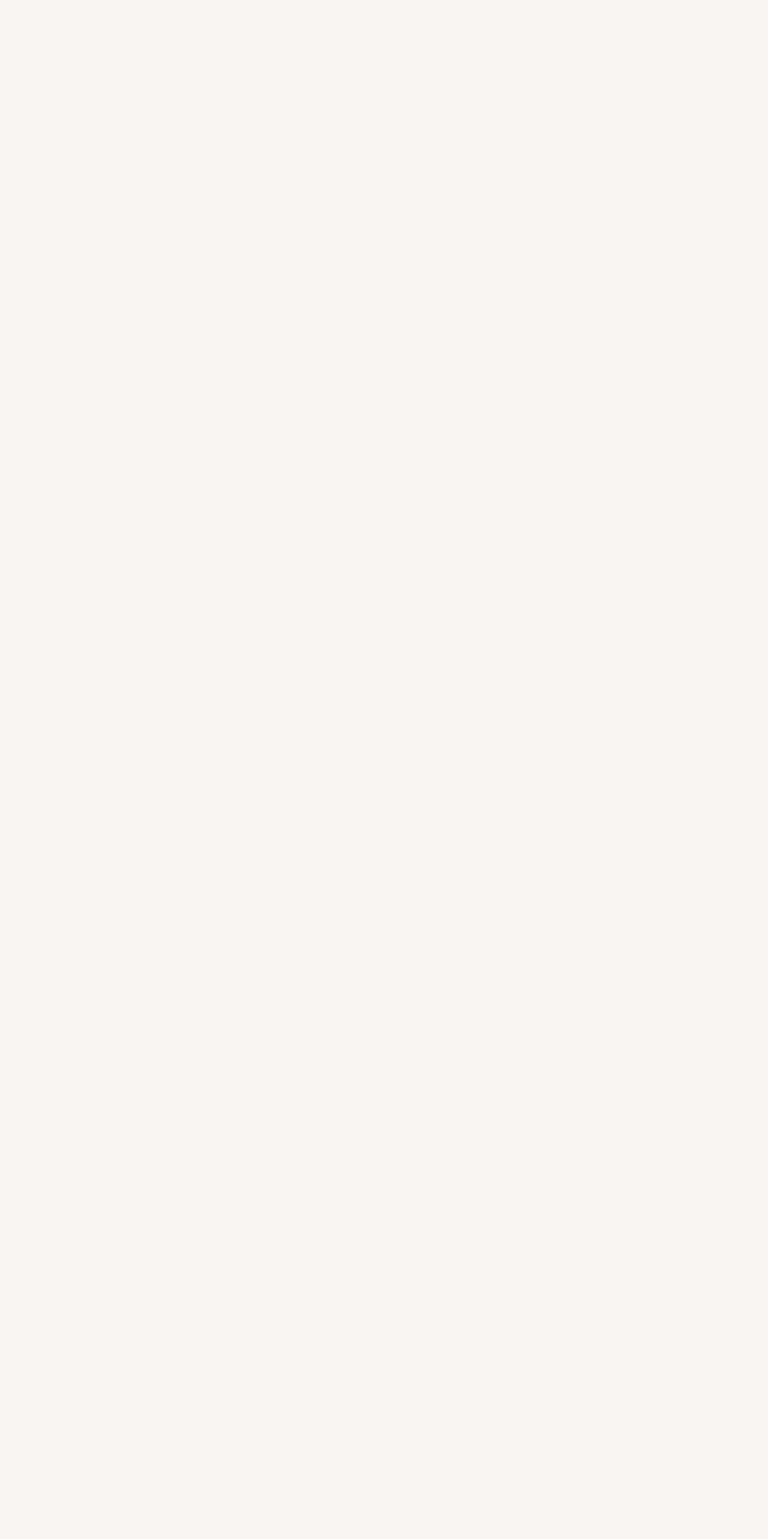
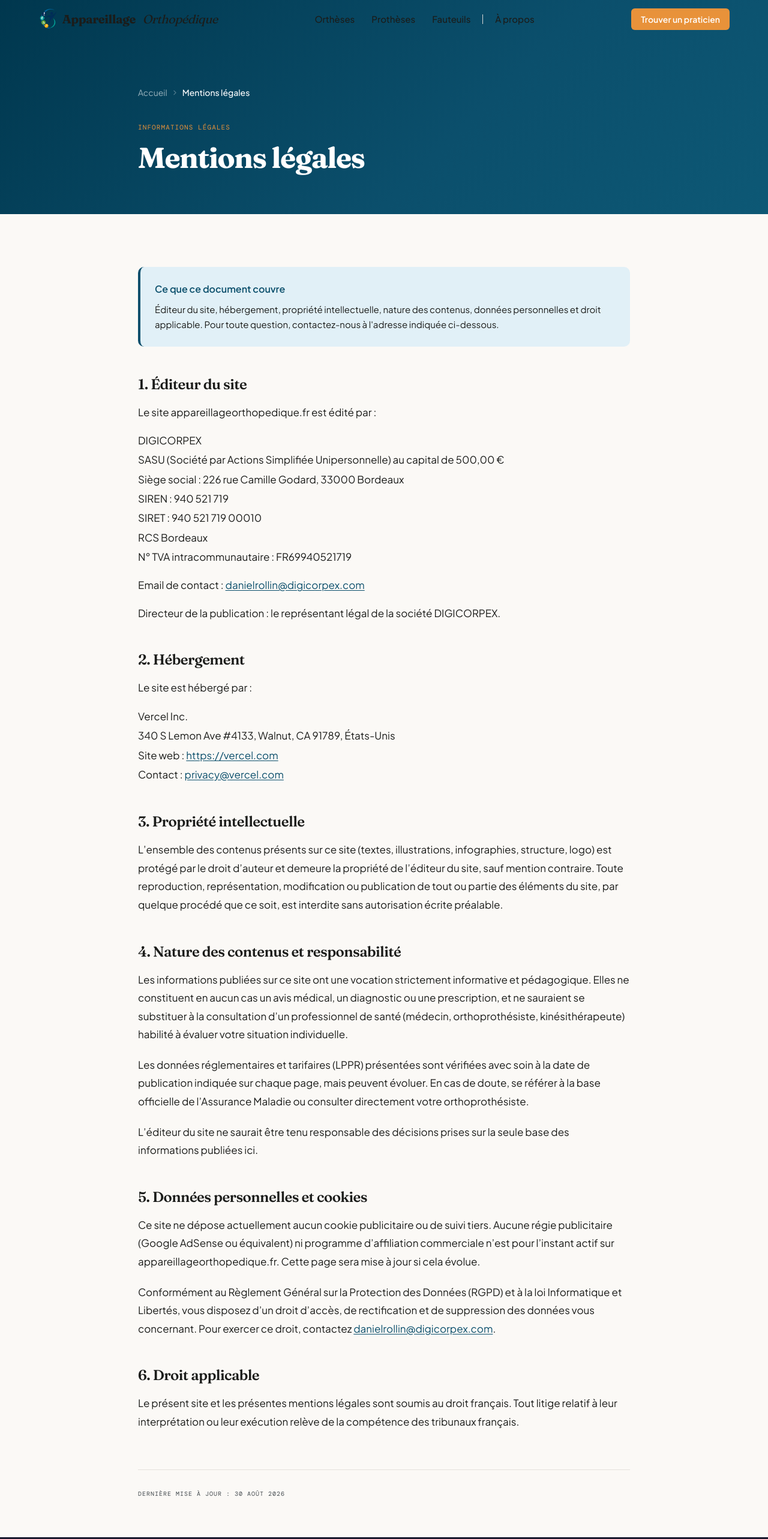
Before and after one commit to Dany-226/appareillage-orthopedique, a Next.js app: page /mentions-legales in a window 1280 px wide. Before the commit this address had no page. Shown: the top 2566 px of the page at 60% size. Before the commit the page ends 800 px from the top, so only its background shows below. Built offline with nearby package versions, Linux system fonts and the light colour scheme.

Commit message:
feat: add real mentions-legales page, remove 3 unbuilt about-section footer links

```diff
--- /dev/null
+++ b/src/app/mentions-legales/page.tsx
@@ -0,0 +1,214 @@
+import type { Metadata } from 'next'
+import Navbar from '@/components/layout/Navbar'
+import Footer from '@/components/layout/Footer'
+import Breadcrumb from '@/components/article/Breadcrumb'
+import { Reveal } from '@/components/ui/Reveal'
+import InfoBox from '@/components/article/blocks/InfoBox'
+
+export const metadata: Metadata = {
+  title: 'Mentions légales',
+  description:
+    "Mentions légales du site appareillageorthopedique.fr : éditeur, hébergement, propriété intellectuelle, données personnelles et droit applicable.",
+  alternates: {
+    canonical: '/mentions-legales',
+  },
+}
+
+const heroGradient = 'linear-gradient(135deg, #00374e 0%, #0b4f6c 60%, #0d5875 100%)'
+
+const sections = [
+  {
+    title: '1. Éditeur du site',
+    body: (
+      <>
+        <p className="font-sans text-on-surface leading-[1.8]" style={{ fontSize: '17px' }}>
+          Le site appareillageorthopedique.fr est édité par :
+        </p>
+        <p className="font-sans text-on-surface leading-[1.9] mt-4" style={{ fontSize: '17px' }}>
+          DIGICORPEX<br />
+          SASU (Société par Actions Simplifiée Unipersonnelle) au capital de 500,00 €<br />
+          Siège social : 226 rue Camille Godard, 33000 Bordeaux<br />
+          SIREN : 940 521 719<br />
+          SIRET : 940 521 719 00010<br />
+          RCS Bordeaux<br />
+          N° TVA intracommunautaire : FR69940521719
+        </p>
+        <p className="font-sans text-on-surface leading-[1.8] mt-4" style={{ fontSize: '17px' }}>
+          Email de contact :{' '}
+          <a href="mailto:danielrollin@digicorpex.com" className="text-brand-teal underline underline-offset-2">
+            danielrollin@digicorpex.com
+          </a>
+        </p>
+        <p className="font-sans text-on-surface leading-[1.8] mt-4" style={{ fontSize: '17px' }}>
+          Directeur de la publication : le représentant légal de la société DIGICORPEX.
+        </p>
+      </>
+    ),
+  },
+  {
+    title: '2. Hébergement',
+    body: (
+      <>
+        <p className="font-sans text-on-surface leading-[1.8]" style={{ fontSize: '17px' }}>
+          Le site est hébergé par :
+        </p>
+        <p className="font-sans text-on-surface leading-[1.9] mt-4" style={{ fontSize: '17px' }}>
+          Vercel Inc.<br />
+          340 S Lemon Ave #4133, Walnut, CA 91789, États-Unis<br />
+          Site web :{' '}
+          <a
+            href="https://vercel.com"
+            target="_blank"
+            rel="noopener noreferrer"
+            className="text-brand-teal underline underline-offset-2"
+          >
+            https://vercel.com
+          </a>
+          <br />
+          Contact :{' '}
+          <a href="mailto:privacy@vercel.com" className="text-brand-teal underline underline-offset-2">
+            privacy@vercel.com
+          </a>
+        </p>
+      </>
+    ),
+  },
+  {
+    title: '3. Propriété intellectuelle',
+    body: (
+      <p className="font-sans text-on-surface leading-[1.8]" style={{ fontSize: '17px' }}>
+        L&rsquo;ensemble des contenus présents sur ce site (textes, illustrations,
+        infographies, structure, logo) est protégé par le droit d&rsquo;auteur et
+        demeure la propriété de l&rsquo;éditeur du site, sauf mention contraire.
+        Toute reproduction, représentation, modification ou publication de tout ou
+        partie des éléments du site, par quelque procédé que ce soit, est interdite
+        sans autorisation écrite préalable.
+      </p>
+    ),
+  },
+  {
+    title: '4. Nature des contenus et responsabilité',
+    body: (
+      <div className="space-y-5">
+        <p className="font-sans text-on-surface leading-[1.8]" style={{ fontSize: '17px' }}>
+          Les informations publiées sur ce site ont une vocation strictement
+          informative et pédagogique. Elles ne constituent en aucun cas un avis
+          médical, un diagnostic ou une prescription, et ne sauraient se substituer
+          à la consultation d&rsquo;un professionnel de santé (médecin,
+          orthoprothésiste, kinésithérapeute) habilité à évaluer votre situation
+          individuelle.
+        </p>
+        <p className="font-sans text-on-surface leading-[1.8]" style={{ fontSize: '17px' }}>
+          Les données réglementaires et tarifaires (LPPR) présentées sont vérifiées
+          avec soin à la date de publication indiquée sur chaque page, mais peuvent
+          évoluer. En cas de doute, se référer à la base officielle de l&rsquo;Assurance
+          Maladie ou consulter directement votre orthoprothésiste.
+        </p>
+        <p className="font-sans text-on-surface leading-[1.8]" style={{ fontSize: '17px' }}>
+          L&rsquo;éditeur du site ne saurait être tenu responsable des décisions prises
+          sur la seule base des informations publiées ici.
+        </p>
+      </div>
+    ),
+  },
+  {
+    title: '5. Données personnelles et cookies',
+    body: (
+      <div className="space-y-5">
+        <p className="font-sans text-on-surface leading-[1.8]" style={{ fontSize: '17px' }}>
+          Ce site ne dépose actuellement aucun cookie publicitaire ou de suivi
+          tiers. Aucune régie publicitaire (Google AdSense ou équivalent) ni
+          programme d&rsquo;affiliation commerciale n&rsquo;est pour l&rsquo;instant actif
+          sur appareillageorthopedique.fr. Cette page sera mise à jour si cela évolue.
+        </p>
+        <p className="font-sans text-on-surface leading-[1.8]" style={{ fontSize: '17px' }}>
+          Conformément au Règlement Général sur la Protection des Données (RGPD) et
+          à la loi Informatique et Libertés, vous disposez d&rsquo;un droit d&rsquo;accès,
+          de rectification et de suppression des données vous concernant. Pour
+          exercer ce droit, contactez{' '}
+          <a href="mailto:danielrollin@digicorpex.com" className="text-brand-teal underline underline-offset-2">
+            danielrollin@digicorpex.com
+          </a>
+          .
+        </p>
+      </div>
+    ),
+  },
+  {
+    title: '6. Droit applicable',
+    body: (
+      <p className="font-sans text-on-surface leading-[1.8]" style={{ fontSize: '17px' }}>
+        Le présent site et les présentes mentions légales sont soumis au droit
+        français. Tout litige relatif à leur interprétation ou leur exécution
+        relève de la compétence des tribunaux français.
+      </p>
+    ),
+  },
+]
+
+export default function MentionsLegalesPage() {
+  return (
+    <>
+      <Navbar />
+      <main>
+        <section className="pt-32 pb-16" style={{ background: heroGradient }}>
+          <div className="max-w-[900px] mx-auto px-6 sm:px-8 lg:px-10">
+            <Breadcrumb
+              items={[{ label: 'Accueil', href: '/' }, { label: 'Mentions légales' }]}
+              light
+            />
+            <Reveal eager className="mt-6">
+              <span
+                className="font-mono uppercase tracking-widest text-brand-amber block mb-3"
+                style={{ fontSize: '11px' }}
+              >
+                INFORMATIONS LÉGALES
+              </span>
+              <h1
+                className="font-heading font-bold text-white leading-tight"
+                style={{ fontSize: 'clamp(2rem, 4vw, 3rem)' }}
+              >
+                Mentions légales
+              </h1>
+            </Reveal>
+          </div>
+        </section>
+
+        <section className="bg-surface py-16">
+          <div className="max-w-[900px] mx-auto px-6 sm:px-8 lg:px-10">
+            <Reveal>
+              <InfoBox
+                title="Ce que ce document couvre"
+                text="Éditeur du site, hébergement, propriété intellectuelle, nature des contenus, données personnelles et droit applicable. Pour toute question, contactez-nous à l'adresse indiquée ci-dessous."
+              />
+            </Reveal>
+
+            <div className="mt-12 space-y-12">
+              {sections.map((section, i) => (
+                <Reveal key={section.title} delay={i * 0.05}>
+                  <h2
+                    className="font-heading font-semibold text-on-surface mb-4 leading-tight"
+                    style={{ fontSize: 'clamp(1.25rem, 2vw, 1.5rem)' }}
+                  >
+                    {section.title}
+                  </h2>
+                  {section.body}
+                </Reveal>
+              ))}
+            </div>
+
+            <Reveal delay={sections.length * 0.05}>
+              <p
+                className="font-mono uppercase tracking-widest text-on-surface-variant mt-16 pt-8 border-t border-outline-variant"
+                style={{ fontSize: '10px' }}
+              >
+                Dernière mise à jour : 30 août 2026
+              </p>
+            </Reveal>
+          </div>
+        </section>
+      </main>
+      <Footer />
+    </>
+  )
+}
--- a/src/components/layout/Footer.tsx
+++ b/src/components/layout/Footer.tsx
@@ -34,9 +34,6 @@ const columns = [
     heading: "À propos",
     links: [
       { label: "À propos",          href: "/a-propos" },
-      { label: "Notre mission",     href: "/mission" },
-      { label: "Partenaires",       href: "/partenaires" },
-      { label: "Contact",           href: "/contact" },
       { label: "Mentions légales",  href: "/mentions-legales" },
     ],
   },
```
